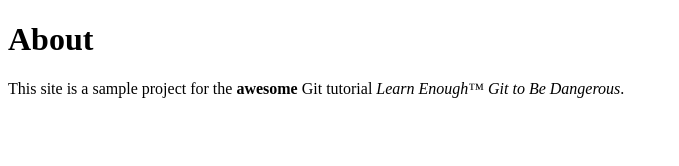
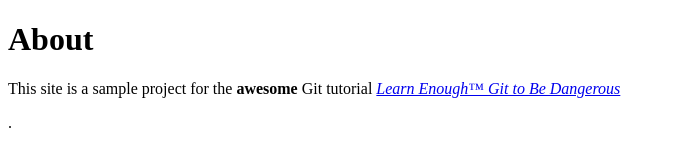
Before and after one commit to NathanSadler/website, a plain HTML site: page about.html in a window 1280 px wide. Shown: the whole page, without its empty margins (0-679 px from the left). Drawn offline with Linux system fonts and the light colour scheme.

Commit message:
add link to tutorial title

```diff
--- a/about.html
+++ b/about.html
@@ -10,7 +10,7 @@
   <h1>About</h1>
   <p>
     This site is a sample project for the <strong>awesome</strong> Git
-    tutorial <em>Learn Enough™ Git to Be Dangerous</em>.
+    tutorial <a href="https://www.learnenough.com/git-tutorial"><em>Learn Enough™ Git to Be Dangerous</em></p></a>.
   </p>
 
 </body>
```
